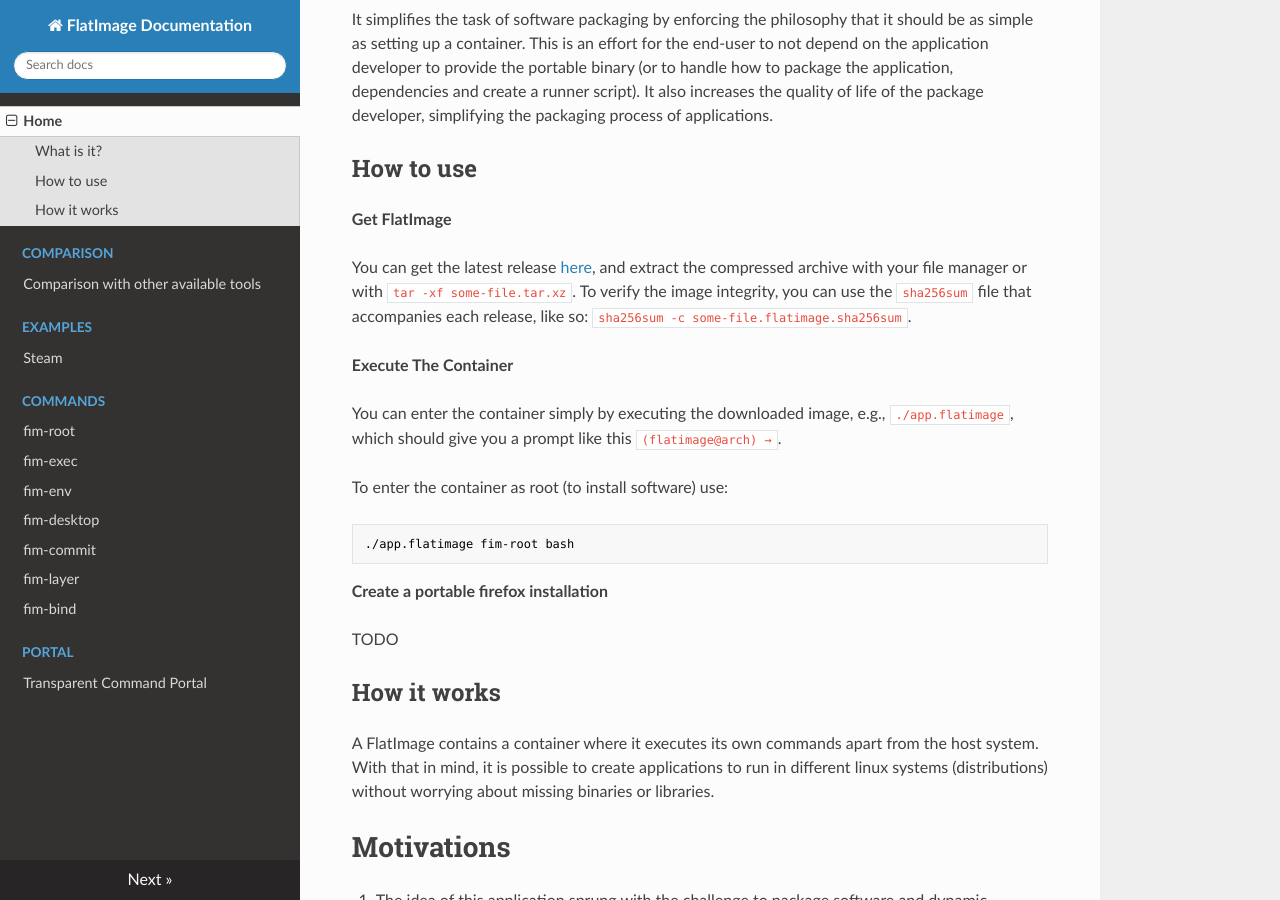
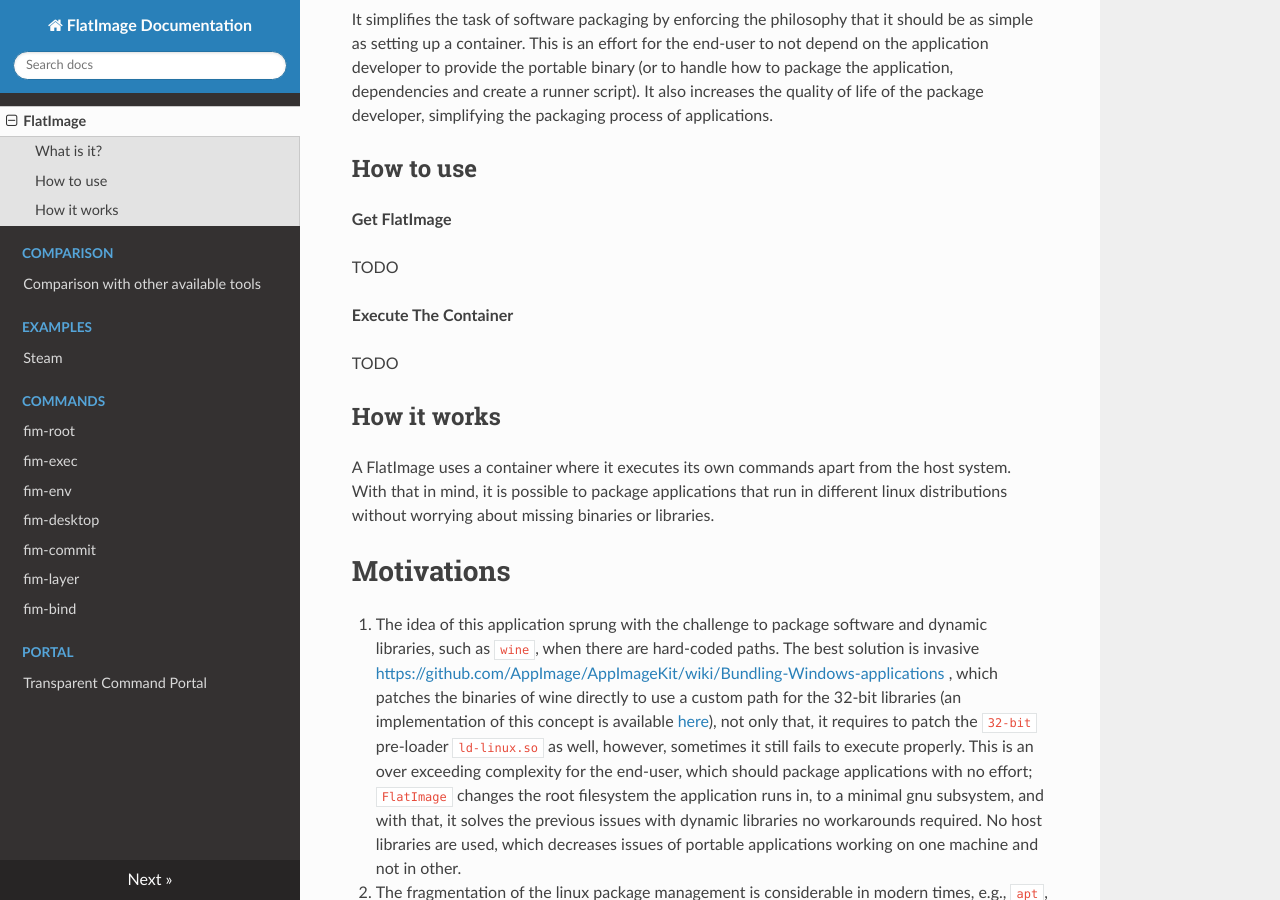
Before and after one commit to flatimage/docs, an MkDocs documentation site: the page built from docs/index.md, in a window 1280 px wide and 900 px high, scrolled down 840 px. Built offline with MkDocs 1.6.1, drawn with Linux system fonts in a browser that asks for light colours; nearby versions of some CDN libraries.

Commit message:
Remove some outdated info

````diff
--- a/docs/index.md
+++ b/docs/index.md
@@ -40,28 +40,18 @@
 
 **Get FlatImage**
 
-You can get the latest release [here](https://github.com/ruanformigoni/flatimage/releases), and extract the compressed archive with your file manager or with `tar -xf some-file.tar.xz`. To verify the image integrity, you can use the `sha256sum` file that accompanies each release, like so: `sha256sum -c some-file.flatimage.sha256sum`.
+TODO
 
 **Execute The Container**
-
-You can enter the container simply by executing the downloaded image, e.g.,
-`./app.flatimage`, which should give you a prompt like this `(flatimage@arch) →`.
-
-To enter the container as root (to install software) use:
-```
-./app.flatimage fim-root bash
-```
-
-**Create a portable firefox installation**
 
 TODO
 
 ## How it works
 
-A FlatImage contains a container where it executes its own commands apart
-from the host system. With that in mind, it is possible to create applications
-to run in different linux systems (distributions) without worrying about missing
-binaries or libraries.
+A FlatImage uses a container where it executes its own commands apart from the
+host system. With that in mind, it is possible to package applications that run
+in different linux distributions without worrying about missing binaries or
+libraries.
 
 
 # Motivations
--- a/mkdocs.yml
+++ b/mkdocs.yml
@@ -1,6 +1,6 @@
 site_name: FlatImage Documentation
 nav:
-  - Home: index.md
+  - FlatImage: index.md
   - Comparison:
     - comparison.md
   - Examples:
````
